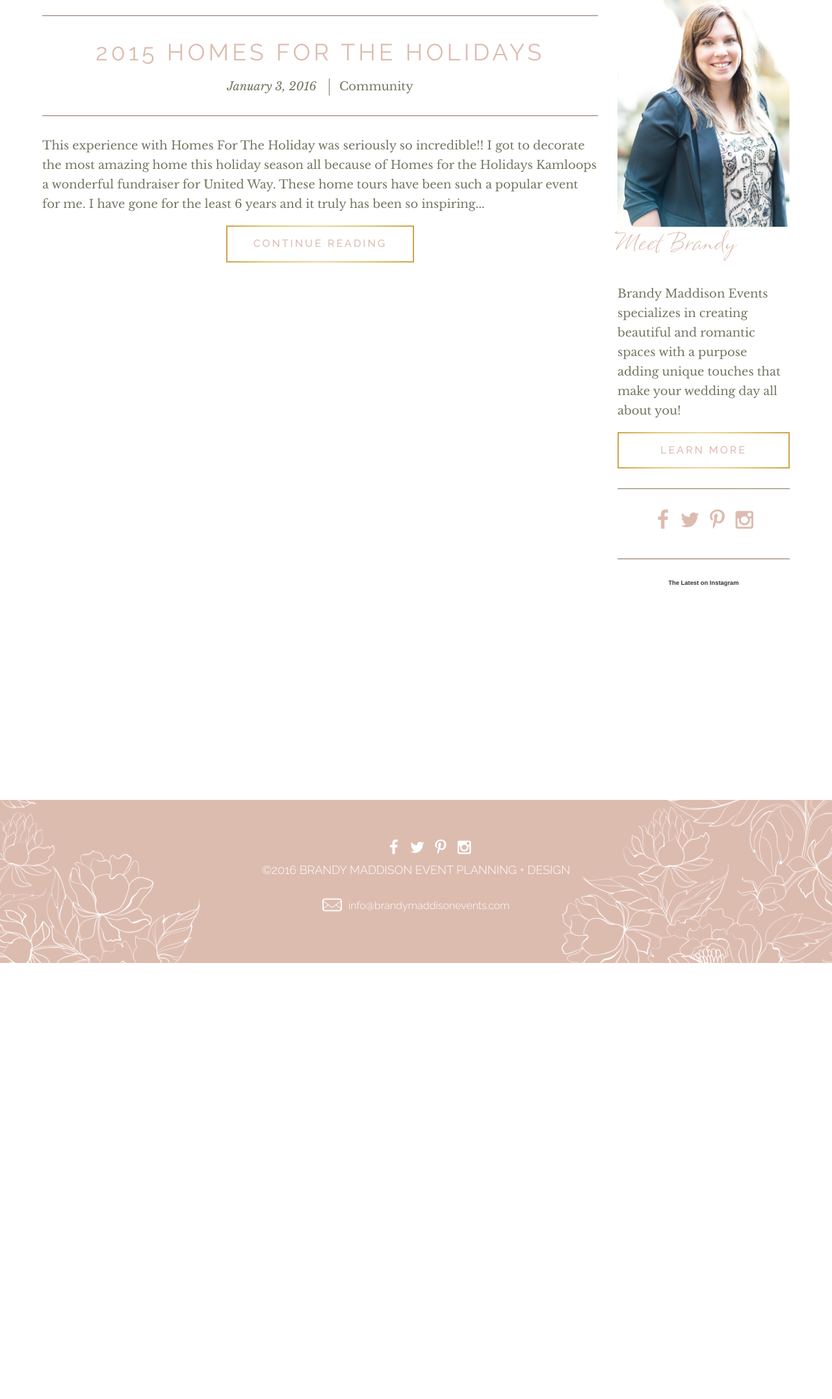
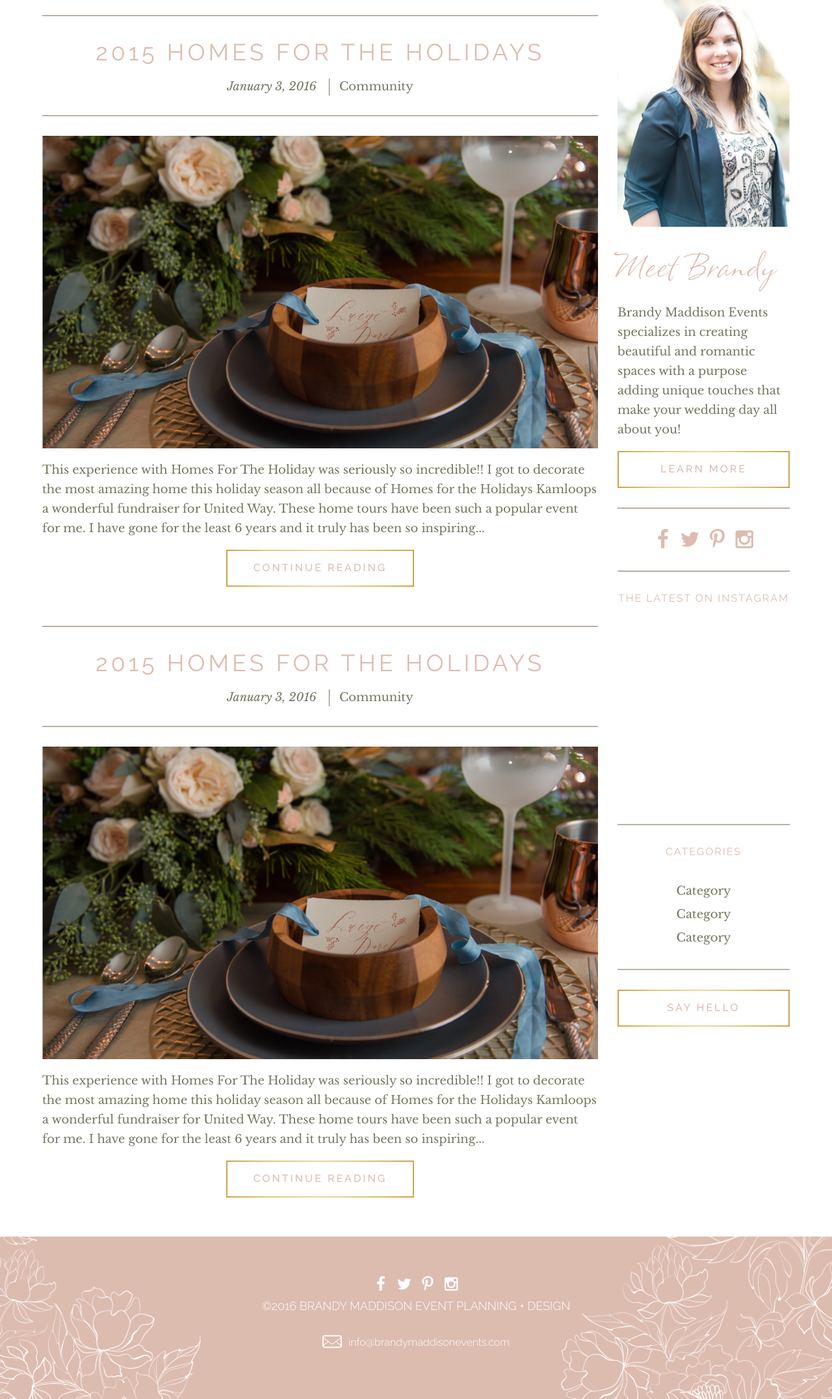
Before and after one commit to thekevbot/brandy_wp, a PHP site: page /page-journal.php in a window 1280 px wide. Shown: the part 223-2376 px from the top of the page at 65% size. Before the commit the page ends 1705 px from the top, so only its background shows below. Run offline with PHP 8.4, Linux system fonts and the light colour scheme; data that the repository does not hold is empty; some libraries are stand-ins or nearby versions.

Commit message:
finish buildout of journal page

```diff
--- a/header.php
+++ b/header.php
@@ -19,9 +19,9 @@
             <ul class="main-nav">
                 <li class="nav-cell nav-left">
                     <ul>
-                        <li><a href="#">About Us</a></li>
-                        <li><a href="#">Portfolio</a></li>
-                        <li><a href="#">Services</a></li>
+                        <li><a href="page-about.php">About Us</a></li>
+                        <li><a href="page-portfolio.php">Portfolio</a></li>
+                        <li><a href="page-services.php">Services</a></li>
                     </ul>
                 </li>
                 <li class="nav-cell nav-logo">
@@ -29,9 +29,9 @@
                 </li>
                 <li class="nav-cell nav-right">
                     <ul>
-                        <li><a href="#">Kind Words</a></li>
-                        <li><a href="#">Say Hello</a></li>
-                        <li><a href="#">Journal</a></li>
+                        <li><a href="page-testimonials.php">Kind Words</a></li>
+                        <li><a href="page-contact.php">Say Hello</a></li>
+                        <li><a href="page-journal.php">Journal</a></li>
                     </ul>
                 </li>
                 <li class="btn-mobile-menu"><a href="javascript:;">Menu</a></li>
--- a/page-journal.php
+++ b/page-journal.php
@@ -11,16 +11,34 @@
                             <li>Community</li>
                         </ul>
                     </div>
-                    <!--TODO: Add featured image -->
+                    <div class="featured-img">
+                        <img src="img/featured-placeholder.jpg" alt=""/>
+                    </div>
                     <p>This experience with Homes For The Holiday was seriously so incredible!! I got to decorate the most amazing home this holiday season all because of Homes for the Holidays Kamloops a wonderful fundraiser for United Way. These home tours have been such a popular event for me. I have gone for the least 6 years and it truly has been so inspiring...</p>
                     <div class="aligncenter">
-                        <a class="btn btn-gold btn-lg aligncenter"><span>Continue Reading</span></a>
+                        <a class="btn btn-gold btn-lg" href="#"><span>Continue Reading</span></a>
+                    </div>
+                </article>
+                <article>
+                    <div class="article-head aligncenter">
+                        <h3>2015 Homes for the Holidays</h3>
+                        <span class="article-date">January 3, 2016</span>
+                        <ul class="categories">
+                            <li>Community</li>
+                        </ul>
+                    </div>
+                    <div class="featured-img">
+                        <img src="img/featured-placeholder.jpg" alt=""/>
+                    </div>
+                    <p>This experience with Homes For The Holiday was seriously so incredible!! I got to decorate the most amazing home this holiday season all because of Homes for the Holidays Kamloops a wonderful fundraiser for United Way. These home tours have been such a popular event for me. I have gone for the least 6 years and it truly has been so inspiring...</p>
+                    <div class="aligncenter">
+                        <a class="btn btn-gold btn-lg" href="#"><span>Continue Reading</span></a>
                     </div>
                 </article>
             </div>
             <div class="col-md-3 sidebar">
                 <img class="fw" src="img/brandy-maddison.jpg" alt="Brandy Maddison"/>
-                <h3 class="script">Meet Brandy</h3>
+                <h3 class="script" style="margin-top:30px;">Meet Brandy</h3>
                 <p>Brandy Maddison Events specializes in creating beautiful and romantic spaces with a purpose adding unique touches that make your wedding day all about you!</p>
                 <a class="btn btn-gold btn-block" href="#"><span>Learn More</span></a>
                 <ul class="social-nav social-dark">
@@ -34,7 +52,13 @@
                     <?php $pull_cnt = 4; ?>
                     <?php require_once 'inc/instafeed.php'; ?>
                 </div>
-                <!-- TODO: Add Categories List and 'Say Hello' Button -->
+                <h6 class="aligncenter">Categories</h6>
+                <ul class="categories">
+                    <li><a class="#">Category</a></li>
+                    <li><a class="#">Category</a></li>
+                    <li><a class="#">Category</a></li>
+                </ul>
+                <a class="btn btn-gold btn-block" href="#"><span>Say Hello</span></a>
             </div>
         </div>
     </section>
--- a/style.css
+++ b/style.css
@@ -103,7 +103,7 @@
 }
 
 /*=============================
- FONTS
+FONTS
 =============================*/
 @font-face {
   font-family: 'Kat Tail';
@@ -178,11 +178,11 @@
 }
 
 /*=============================
- TYPOGRAPHY
+TYPOGRAPHY
 =============================*/
 /* line 78, stylesheets/_partials/_typography.scss */
 h1, h2, h3, h4, h5, h6 {
-  margin-top: 0;
+  margin: 0;
 }
 
 /* line 82, stylesheets/_partials/_typography.scss */
@@ -205,11 +205,12 @@ h3 {
 /* line 96, stylesheets/_partials/_typography.scss */
 h3.script {
   font-family: 'Kat Tail';
+  font-size: 48px;
   text-transform: none;
   letter-spacing: 0;
 }
 
-/* line 106, stylesheets/_partials/_typography.scss */
+/* line 107, stylesheets/_partials/_typography.scss */
 h5 {
   font-family: 'Raleway';
   font-size: 20px;
@@ -219,7 +220,17 @@ h5 {
   color: #767662;
 }
 
-/* line 115, stylesheets/_partials/_typography.scss */
+/* line 116, stylesheets/_partials/_typography.scss */
+h6 {
+  font-family: 'Raleway';
+  font-size: 16px;
+  font-weight: 400;
+  letter-spacing: 2px;
+  text-transform: uppercase;
+  color: #ddbcb0;
+}
+
+/* line 125, stylesheets/_partials/_typography.scss */
 p {
   font-family: 'Libre Baskerville';
   font-size: 18px;
@@ -227,7 +238,7 @@ p {
   color: #767662;
 }
 
-/* line 124, stylesheets/_partials/_typography.scss */
+/* line 134, stylesheets/_partials/_typography.scss */
 hr {
   width: 60%;
   height: 2px;
@@ -236,29 +247,29 @@ hr {
   background-color: #BBB0A6;
 }
 
-/* line 132, stylesheets/_partials/_typography.scss */
+/* line 142, stylesheets/_partials/_typography.scss */
 ul {
-  margin-top: 0;
-  margin-bottom: 0;
+  margin: 0;
+  padding: 0;
 }
 
-/* line 137, stylesheets/_partials/_typography.scss */
+/* line 147, stylesheets/_partials/_typography.scss */
 .alignleft {
   text-align: left;
 }
 
-/* line 141, stylesheets/_partials/_typography.scss */
+/* line 151, stylesheets/_partials/_typography.scss */
 .aligncenter {
   text-align: center;
 }
 
-/* line 145, stylesheets/_partials/_typography.scss */
+/* line 155, stylesheets/_partials/_typography.scss */
 .alignright {
   text-align: right;
 }
 
 /* Template Typography */
-/* line 151, stylesheets/_partials/_typography.scss */
+/* line 161, stylesheets/_partials/_typography.scss */
 h1.page-head {
   margin: 0;
   padding: 4px;
@@ -267,7 +278,7 @@ h1.page-head {
   font-weight: 300;
   color: #fff;
 }
-/* line 158, stylesheets/_partials/_typography.scss */
+/* line 168, stylesheets/_partials/_typography.scss */
 h1.page-head span {
   width: 100%;
   height: 100%;
@@ -493,6 +504,29 @@ img.fh {
   padding: 0 30px;
 }
 
+/* Articles */
+/* line 202, stylesheets/_partials/_universal.scss */
+article {
+  margin-bottom: 60px;
+}
+/* line 204, stylesheets/_partials/_universal.scss */
+article .featured-img {
+  width: 100%;
+  height: 0;
+  padding-top: 56.25%;
+  overflow: hidden;
+  position: relative;
+}
+/* line 210, stylesheets/_partials/_universal.scss */
+article .featured-img img {
+  width: 100%;
+  min-height: 100%;
+  position: absolute;
+  top: 50%;
+  left: 50%;
+  transform: translate(-50%, -50%);
+}
+
 /*=============================
  NAVIGATION
 =============================*/
@@ -607,21 +641,45 @@ ul.main-nav li a {
 /*=============================
  SIDEBAR
 =============================*/
-/* line 6, stylesheets/_partials/_sidebar.scss */
+/* line 5, stylesheets/_partials/_sidebar.scss */
+.sidebar {
+  padding-bottom: 60px;
+}
+/* line 7, stylesheets/_partials/_sidebar.scss */
 .sidebar .social-nav {
   margin: 30px 0;
-  padding: 30px 0;
+  padding: 30px 0 20px 0;
   text-align: center;
   border-top: 2px solid #BBB0A6;
   border-bottom: 2px solid #BBB0A6;
 }
-/* line 12, stylesheets/_partials/_sidebar.scss */
+/* line 13, stylesheets/_partials/_sidebar.scss */
 .sidebar .social-nav .social-btn {
   font-size: 32px;
 }
-/* line 14, stylesheets/_partials/_sidebar.scss */
+/* line 15, stylesheets/_partials/_sidebar.scss */
 .sidebar .social-nav .social-btn a {
   color: #ddbcb0;
+}
+/* line 20, stylesheets/_partials/_sidebar.scss */
+.sidebar .insta-feed {
+  padding: 30px 0;
+  border-bottom: 2px solid #BBB0A6;
+}
+/* line 24, stylesheets/_partials/_sidebar.scss */
+.sidebar .categories {
+  margin-bottom: 30px;
+  padding: 30px 0;
+  border-bottom: 2px solid #BBB0A6;
+  list-style: none;
+  text-align: center;
+  font-family: 'Libre Baskerville';
+  font-size: 18px;
+  line-height: 36px;
+}
+/* line 34, stylesheets/_partials/_sidebar.scss */
+.sidebar .categories li a {
+  color: #767662;
 }
 
 /* line 1, stylesheets/_partials/_journal.scss */
--- a/stylesheets/_partials/_sidebar.scss
+++ b/stylesheets/_partials/_sidebar.scss
@@ -3,9 +3,10 @@
 =============================*/
 
 .sidebar{
+    padding-bottom:60px;
     .social-nav{
         margin:30px 0;
-        padding:30px 0;
+        padding:30px 0 20px 0;
         text-align:center;
         border-top:2px solid $sand;
         border-bottom:2px solid $sand;
@@ -16,4 +17,23 @@
             }
         }
     }
+    .insta-feed{
+        padding:30px 0;
+        border-bottom:2px solid $sand;
+    }
+    .categories{
+        margin-bottom:30px;
+        padding:30px 0;
+        border-bottom:2px solid $sand;
+        list-style: none;
+        text-align:center;
+        font-family: 'Libre Baskerville';
+        font-size:18px;
+        line-height:36px;
+        li{
+            a{
+                color:$bronze;
+            }
+        }
+    }
 }
--- a/stylesheets/_partials/_typography.scss
+++ b/stylesheets/_partials/_typography.scss
@@ -76,7 +76,7 @@
 =============================*/
 
 h1,h2,h3,h4,h5,h6{
-    margin-top:0;
+    margin:0;
 }
 
 h1, h2 {
@@ -95,6 +95,7 @@ h3 {
     color: $rose;
     &.script{
         font-family:'Kat Tail';
+        font-size:48px;
         text-transform:none;
         letter-spacing: 0;
     }
@@ -110,6 +111,15 @@ h5{
     letter-spacing: 2px;
     text-transform: uppercase;
     color:$bronze;
+}
+
+h6{
+    font-family: 'Raleway';
+    font-size:16px;
+    font-weight:400;
+    letter-spacing: 2px;
+    text-transform: uppercase;
+    color:$rose;
 }
 
 p {
@@ -130,8 +140,8 @@ hr {
 }
 
 ul {
-  margin-top: 0;
-  margin-bottom: 0;
+    margin:0;
+    padding:0;
 }
 
 .alignleft {
--- a/stylesheets/_partials/_universal.scss
+++ b/stylesheets/_partials/_universal.scss
@@ -196,3 +196,24 @@ img{
         padding:0 30px;
     }
 }
+
+/* Articles */
+
+article{
+    margin-bottom:60px;
+    .featured-img{
+        width:100%;
+        height:0;
+        padding-top:56.25%; // 16:9 Aspect Ratio
+        overflow:hidden;
+        position:relative;
+        img{
+            width:100%;
+            min-height:100%;
+            position:absolute;
+            top:50%;
+            left:50%;
+            transform:translate(-50%, -50%);
+        }
+    }
+}
```
Also changed, not shown: img/featured-placeholder.jpg (added). Lines whose indentation alone changed are shown as unchanged.
